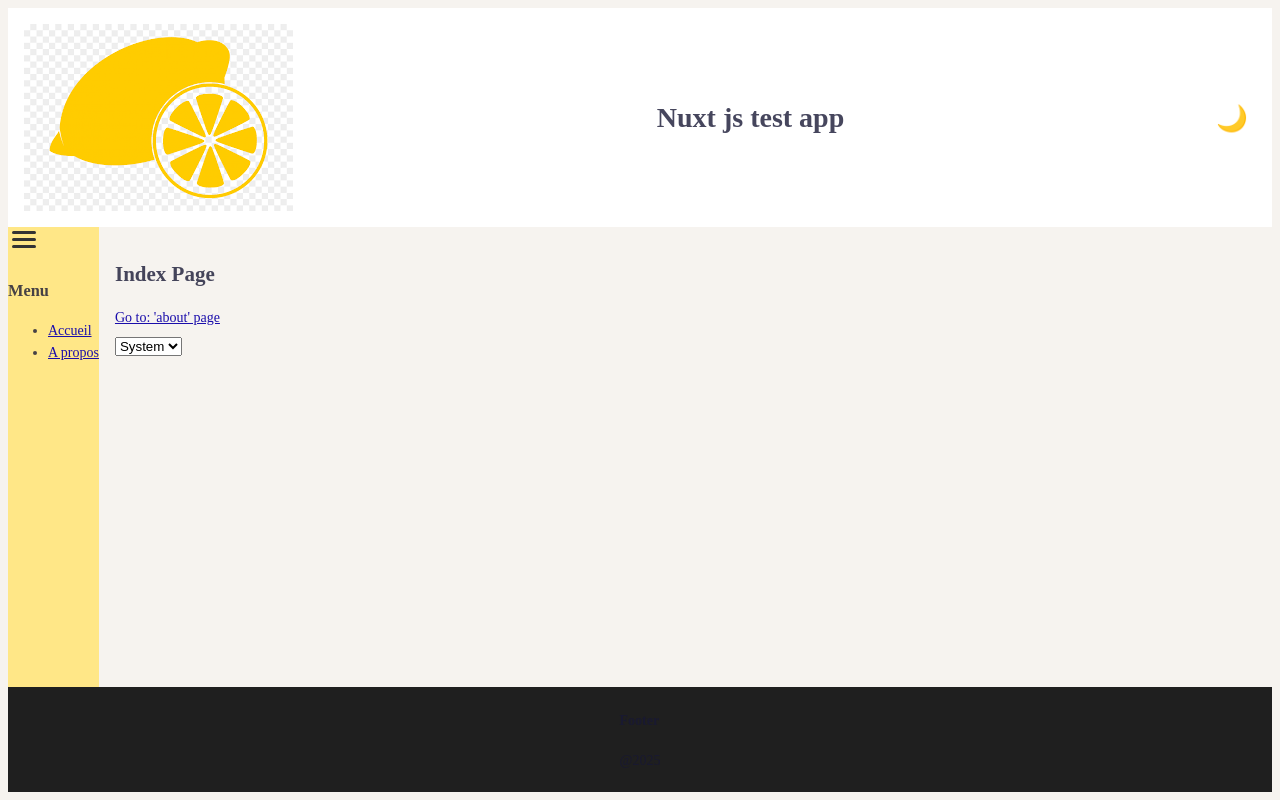
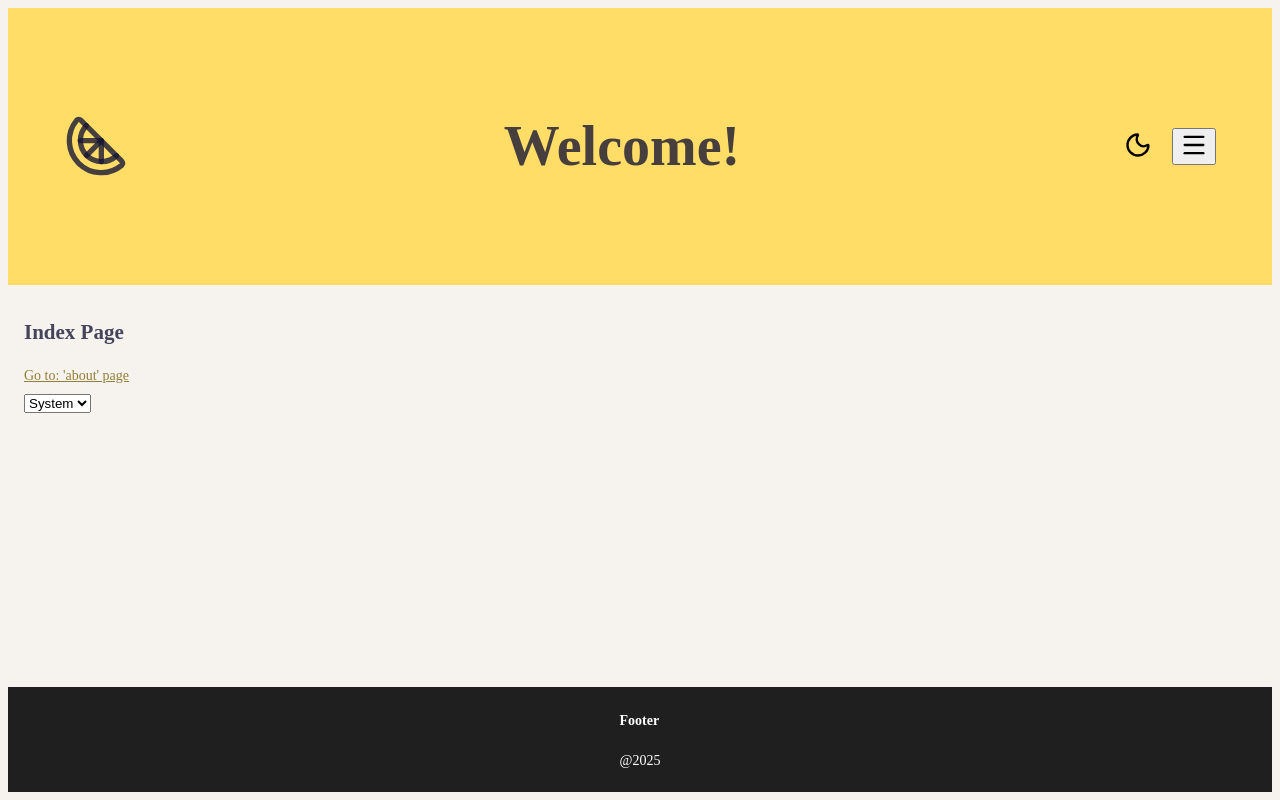
Before and after one commit to mrabourd/nuxt_test, a Nuxt app: page / in a window 1280 px wide. Built offline with nearby package versions, Linux system fonts and the light colour scheme.

Commit message:
fix: global style :sparkles:

```diff
--- a/app/assets/css/global.css
+++ b/app/assets/css/global.css
@@ -5,30 +5,29 @@ body {
   line-height: 1.6;
   background-color: #f6f3ef;
   color: rgba(24, 24, 53, 0.8);
-  --link-color: #1a0dab;
+  --link-color: #927e36;
 }
 
 /* Dark mode body */
 .dark-mode body {
-  background-color: #575757;
+  background-color: #333333;
   color: #ebf4f1;
-  --link-color: #cee7ff;
+  --link-color: #ffdd65;
 }
 
 /* Header, Footer */
 body header {
-  background-color: #ffffff;
+  background-color: #ffdd67;
   color: inherit;
 }
 body footer {
   background-color: #1f1f1f;
   color: inherit;
-  --link-color: #ffffff;
 }
 
 /* Dark mode header/footer */
 .dark-mode header {
-  background-color: #1f1f1f;
+  background-color: #7e775d;
   color: #ebf4f1;
 }
 .dark-mode footer {
@@ -36,19 +35,16 @@ body footer {
   color: #ebf4f1;
 }
 
-/* Sidebar */
-.layout > :first-child {
-  background-color: #ffe787;
-}
-/* Dark mode Sidebar */
-.dark-mode .layout > :first-child {
-  background-color: #524100;
+/* Titles */
+h2, h3, h4, h5, h6 {
+  font-family: 'Merriweather', serif;
+  line-height: 1.4;
 }
 
-/* Titles */
-h1, h2, h3, h4, h5, h6 {
+h1 {
   font-family: 'Merriweather', serif;
-  line-height: 1.4;
+  font-size: 3.5rem;
+  font-weight: bold;
 }
 
 /* Links */
--- a/app/components/AppFooter.vue
+++ b/app/components/AppFooter.vue
@@ -19,5 +19,6 @@
     justify-content: center;
     align-items: center;
     padding: 6px;
+    color: white;
 }
 </style>
--- a/app/components/AppHeader.vue
+++ b/app/components/AppHeader.vue
@@ -2,32 +2,83 @@
    <header
     class="header-container"
    >
-       <NuxtImg
-           src="/lemon.png"
-           sizes="30px sm:20px md:70px"
-           alt="Nuxt logo"
-       />
+       <Citrus class="title-icon" />
        <h1>
-           Nuxt js test app
+           Welcome!
        </h1>
 
-       <button class="theme-toggle"
-           @click="toggleTheme"
-       >
-           {{  currentTheme === 'dark' ? '☀️' : '🌙' }}
-       </button>
+       <div class="header-action">
+        <!-- Theme button -->
+           <button
+                class="theme-toggle"
+                @click="toggleTheme"
+           >
+                <Sun v-if="currentTheme === 'dark'" class="icon"/>
+                <Moon v-else class="icon" />
+           </button>
+
+           <!-- Menu button -->
+           <button
+                class="hamburger"
+                @click="toggleMenu"
+           >
+                <Menu v-if="!isMenuOpen" class="icon" />
+                <X v-else class="icon" />
+            </button>
+       </div>
+
+       <!-- Menu screen -->
+       <transition name="fade">
+            <nav
+                v-if="isMenuOpen"
+                class="menu-overlay"
+            >
+                <button class="overlay-close" @click="closeMenu">
+                    <X class="icon" />
+                </button>
+                <NuxtLink @click="closeMenu" to="/">Accueil</NuxtLink>
+                <NuxtLink @click="closeMenu" to="/About">A propos</NuxtLink>
+
+        </nav>
+       </transition>
    </header>
 
 </template>
 
 <script setup >
+import { ref, computed } from 'vue'
+import { Citrus, Sun, Moon, Menu, X } from "lucide-vue-next"
+
 const colorMode = useColorMode()
-
 const currentTheme = computed(() => colorMode.value)
 
 const toggleTheme = () => {
     colorMode.preference = colorMode.value === 'dark' ? 'light' : 'dark'
 }
+
+const isMenuOpen = ref(false)
+const toggleMenu = () => {
+    isMenuOpen.value = !isMenuOpen.value
+
+}
+const closeMenu = () => {
+    isMenuOpen.value = false
+}
+
+const handleKeydown = (e) => {
+    if (e.key === "Escape" && isMenuOpen.value) {
+        closeMenu()
+    }
+}
+
+onMounted(() => {
+    window.addEventListener("keydown", handleKeydown)
+})
+
+onBeforeUnmount(() => {
+    window.removeEventListener("keydown", handleKeydown)
+})
+
 </script>
 
 <style>
@@ -35,12 +86,70 @@ const toggleTheme = () => {
     display: flex;
     justify-content: space-between;
     align-items: center;
-    padding: 16px;
+    padding: 56px;
+    position: relative;
+    z-index: 50;
 }
 
+.header-action {
+    display: flex;
+    align-items: center;
+    gap: 12px;
+}
+
+/* icon */
+.icon {
+    width: 28px;
+    height: 28px;
+    /* stroke: currentColor; */
+}
+
+.title-icon {
+    width: 64px;
+    height: 64px;
+}
+
+/* Overlay menu */
+.menu-overlay {
+  position: fixed;
+  inset: 0;
+  background-color: rgba(31, 31, 31, 0.95);
+  display: flex;
+  flex-direction: column;
+  justify-content: center;
+  align-items: center;
+  gap: 32px;
+  font-size: 2rem;
+  z-index: 100;
+}
+
+.overlay-close {
+  position: absolute;
+  top: 20px;
+  right: 20px;
+  background: none;
+  border: none;
+  cursor: pointer;
+}
+
+.menu-overlay a {
+  color: var(--link-color);
+  text-decoration: none;
+}
+
+.fade-enter-active,
+.fade-leave-active {
+  transition: opacity 0.3s;
+}
+.fade-enter-from,
+.fade-leave-to {
+  opacity: 0;
+}
+
+/* theme */
+.menu-toggle,
 .theme-toggle {
     cursor: pointer;
-    font-size: 1.6rem;
     background: none;
     border: none;
     padding: 4px 8px;
--- a/app/components/AppSidebar.vue
+++ /dev/null
@@ -1,66 +0,0 @@
-<template>
-    <aside class="['sidebar', {collapsed}]" >
-        <button
-            class="toggle-btn"
-            @click="collapsed = !collapsed"
-        >
-            <span class="bar"></span>
-            <span class="bar"></span>
-            <span class="bar"></span>
-        </button>
-
-        <div
-            v-if="!collapsed"
-            class="content"
-        >
-            <h3>Menu</h3>
-            <ul>
-                <li> <NuxtLink to="/">Accueil</NuxtLink></li>
-                <li> <NuxtLink to="/about">A propos</NuxtLink> </li>
-            </ul>
-        </div>
-
-    </aside>
-</template>
-
-<script setup>
-import { ref } from 'vue'
-
-const collapsed = ref(false)
-
-</script>
-
-<style>
-.sidebar {
-  width: 220px;
-  padding: 16px;
-  transition: width 0.3s ease;
-}
-
-.sidebar.collapsed {
-  width: 60px;
-  padding: 8px;
-}
-
-.toggle-btn {
-    background: none;
-    border: none;
-    cursor: pointer;
-    margin-bottom: 12px;
-    display: flex;
-    flex-direction: column;
-    gap: 4px;
-    padding: 4px;
-}
-
-.bar {
-  width: 24px;
-  height: 3px;
-  background-color: #333;
-  border-radius: 2px;
-}
-
-.content {
-  overflow: hidden;
-}
-</style>
--- a/app/layouts/default.vue
+++ b/app/layouts/default.vue
@@ -8,9 +8,6 @@
       </div>
 
         <div class="layout">
-
-          <AppSidebar />
-
 
           <main class="p-4">
             <slot />
@@ -26,10 +23,9 @@
 <script>
 import AppHeader from '~/components/AppHeader.vue'
 import AppFooter from '~/components/AppFooter.vue'
-import AppSidebar from '~/components/AppSidebar.vue'
 
 export default {
-  components: { AppHeader, AppFooter, AppSidebar }
+  components: { AppHeader, AppFooter }
 }
 </script>
 
--- a/package.json
+++ b/package.json
@@ -13,6 +13,7 @@
     "@nuxt/fonts": "^0.11.4",
     "@nuxt/image": "^1.11.0",
     "@nuxtjs/color-mode": "^3.5.2",
+    "lucide-vue-next": "^0.544.0",
     "nuxt": "^4.1.2",
     "vue": "^3.5.21",
     "vue-router": "^4.5.1"
```
Also changed, not shown: 2 other files (tests, documents, lock files or other folders).
